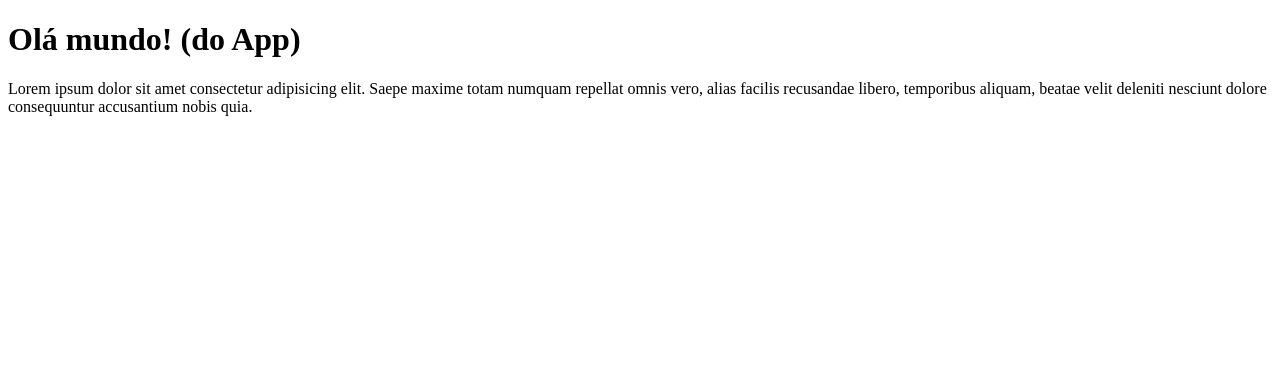
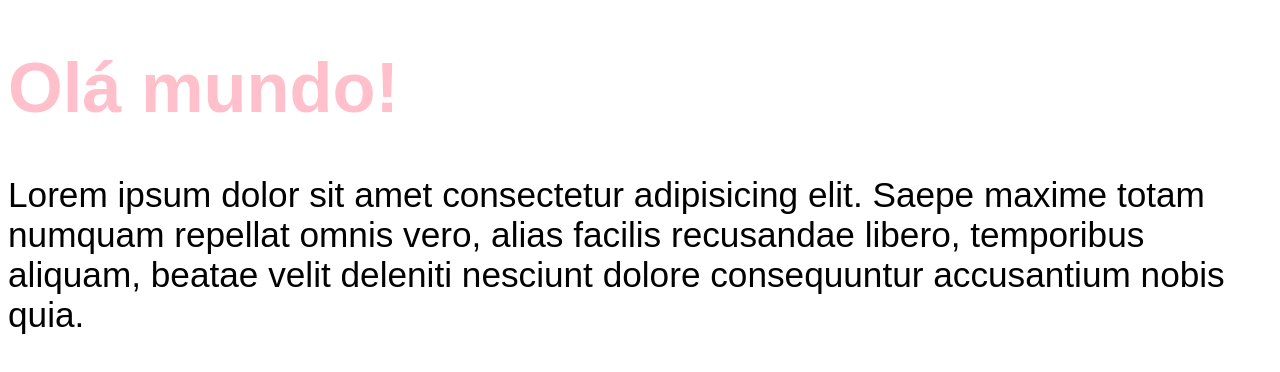
Before and after one commit to JuniorrOberti/chronos-promodoro, a React (Vite) app: page / in a window 1280 px wide. Shown: the top 372 px of the page. Built offline with nearby package versions, Linux system fonts and the light colour scheme.

Commit message:
css modules

```diff
--- a/src/App.tsx
+++ b/src/App.tsx
@@ -1,7 +1,12 @@
+import { Heading } from './components/Heading';
+
+import './styles/theme.css';
+import './styles/global.css';
+
 export function App() {
   return (
     <>
-      <h1>Olá mundo! (do App)</h1>
+      <Heading />
       <p>
         Lorem ipsum dolor sit amet consectetur adipisicing elit. Saepe maxime
         totam numquam repellat omnis vero, alias facilis recusandae libero,
--- /dev/null
+++ b/src/components/Heading.module.css
@@ -0,0 +1,3 @@
+.heading {
+  background: gray;
+}
--- /dev/null
+++ b/src/components/Heading.tsx
@@ -0,0 +1,6 @@
+import styles from './Heading.module.css';
+
+export function Heading() {
+  console.log(styles);
+  return <h1 className={styles}>Olá mundo!</h1>;
+}
--- /dev/null
+++ b/src/styles/global.css
@@ -0,0 +1,8 @@
+body {
+  font-family: sans-serif;
+  font-size: 2.2rem;
+}
+
+h1 {
+  color: var(--primary);
+}
--- /dev/null
+++ b/src/styles/theme.css
@@ -0,0 +1,3 @@
+:root {
+  --primary: pink;
+}
```
